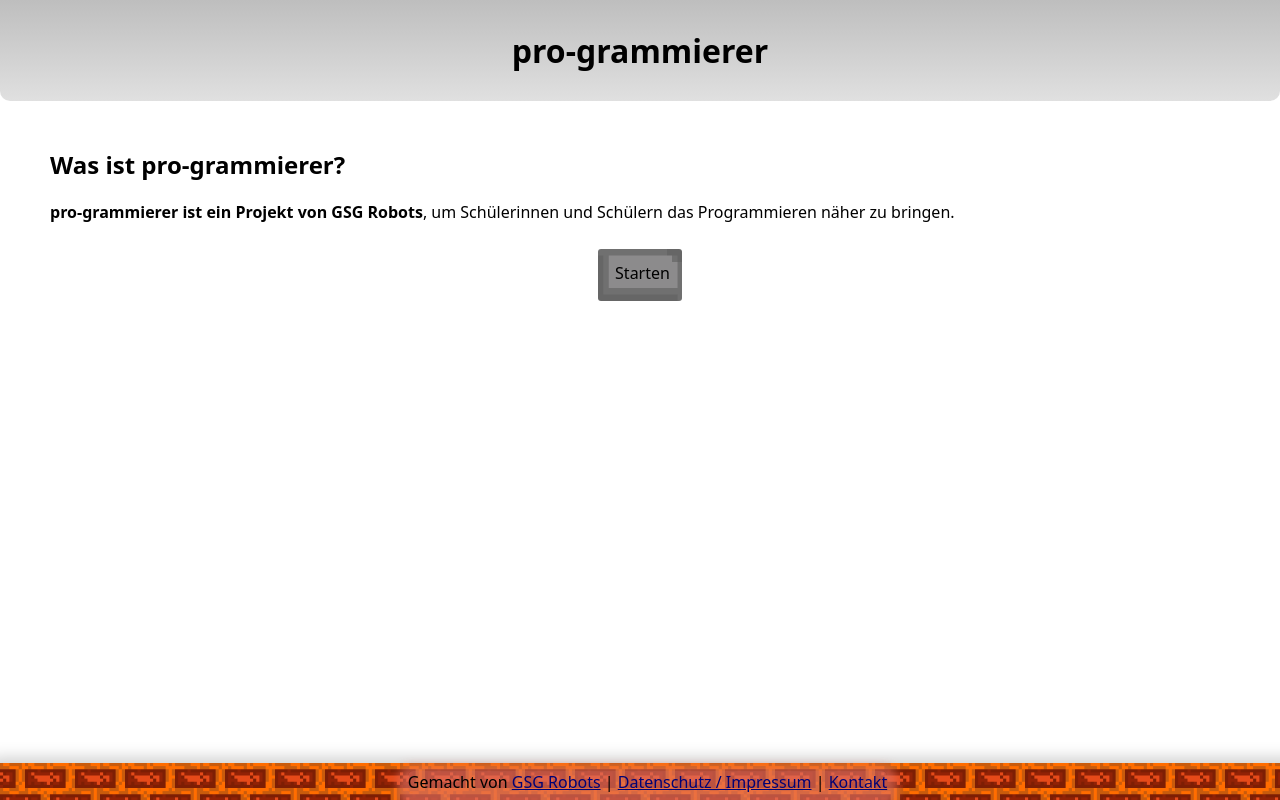
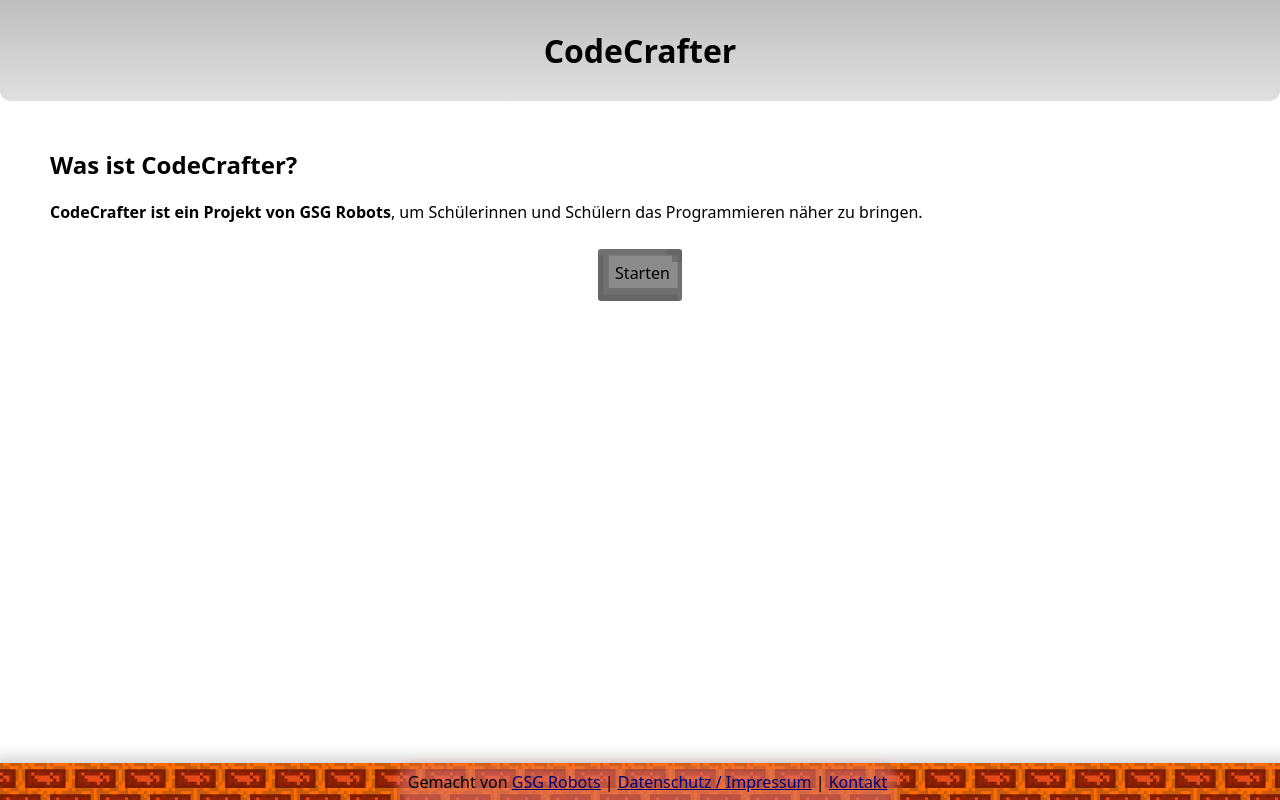
Before and after one commit to GSG-Robots/code-crafter-web, a plain HTML site: page index.html in a window 1280 px wide. Drawn offline with Linux system fonts and the light colour scheme.

Commit message:
Changed name in-source

```diff
--- a/index.html
+++ b/index.html
@@ -4,7 +4,7 @@
 <head>
     <meta charset="UTF-8">
     <meta name="viewport" content="width=device-width, initial-scale=1.0">
-    <title data-langmng="translate:content=title;">pro-grammierer</title>
+    <title data-langmng="translate:content=title;">COdeCRafter</title>
 
     <link rel="stylesheet" href="style.css">
     <script src="https://langmng.pages.dev/langmng.js"></script>
@@ -17,8 +17,8 @@
     <link rel="manifest" href="/icons/site.webmanifest">
     <link rel="mask-icon" href="/icons/safari-pinned-tab.svg" color="#40b565">
     <link rel="shortcut icon" href="/icons/favicon.ico">
-    <meta name="apple-mobile-web-app-title" content="pro-grammierer">
-    <meta name="application-name" content="pro-grammierer">
+    <meta name="apple-mobile-web-app-title" content="CodeCrafter">
+    <meta name="application-name" content="CodeCrafter">
     <meta name="msapplication-TileColor" content="#b9ffcf">
     <meta name="msapplication-config" content="/icons/browserconfig.xml">
     <meta name="theme-color" content="#b9ffcf">
@@ -26,12 +26,12 @@
 
 <body data-langmng="set:hideUntilTranslated=true;set:fadeIn=true;">
     <header>
-        <h1 data-langmng="translate:content=header;">pro-grammierer</h1>
+        <h1 data-langmng="translate:content=header;">CodeCrafter</h1>
     </header>
 
     <main>
-        <h2 data-langmng="translate:content=subtitle-1;">Was ist pro-grammierer?</h2>
-        <p data-langmng="translate:content=content-1;"><b>pro-grammierer ist ein Projekt von GSG Robots</b>, um
+        <h2 data-langmng="translate:content=subtitle-1;">Was ist CodeCrafter?</h2>
+        <p data-langmng="translate:content=content-1;"><b>CodeCrafter ist ein Projekt von GSG Robots</b>, um
             Schülerinnen und Schülern das Programmieren näher zu bringen.</p>
         <br>
         <div class="center"><a href="/use" data-langmng="translate:content=start-button;preload=>href;"
```
Also changed, not shown: 404.html (+3 -3 lines), paint.html (+4 -4 lines), icons/site.webmanifest.
